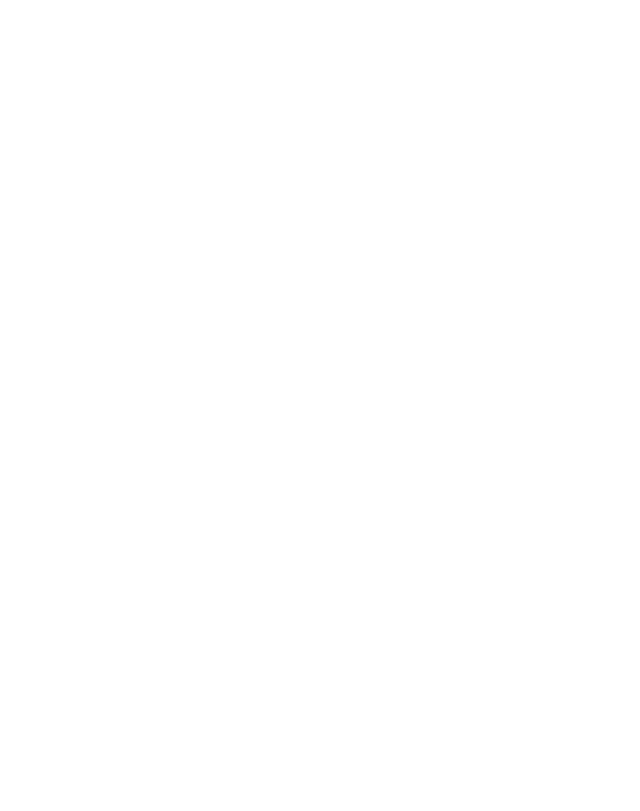
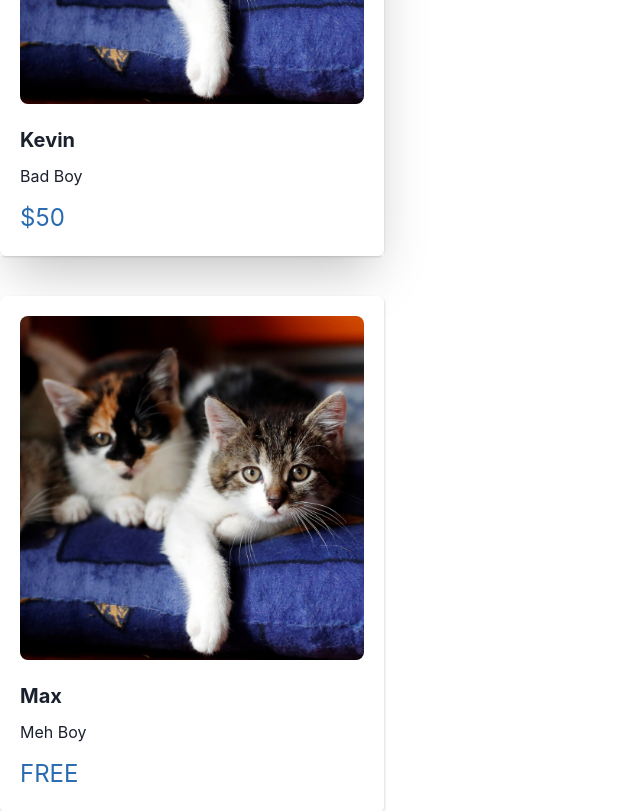
Before and after one commit to BrodyMoorman/pets-by-daylight, a React (Vite) app in the folder client/: page /home in a window 1280 px wide. Before the commit this address had no page. Shown: the part 260-1071 px from the top of the page, without its empty margins (0-640 px from the left). Before the commit the page ends 800 px from the top, so only its background shows below. Built offline with nearby package versions, Linux system fonts and the light colour scheme.

Commit message:
Added Dashboard and PetCard
Added Dashboard and PetCard

```diff
--- a/client/src/App.jsx
+++ b/client/src/App.jsx
@@ -6,6 +6,7 @@ import { Route, Routes } from 'react-router-dom'
 import Home from './pages/Home'
 import Register from './pages/Register'
 import Login from './pages/Login'
+import Dashboard from './pages/Dashboard'
 
 
 function App() {
@@ -16,6 +17,7 @@ function App() {
       <Route path="/" element={<Home/>} />
       <Route path="/login" element={<Login/>} />
       <Route path="/register" element={<Register/>} />
+      <Route path="/home" element={<Dashboard/>} />
     </Routes>
   )
 }
--- /dev/null
+++ b/client/src/components/PetCards.jsx
@@ -0,0 +1,37 @@
+import React from 'react'
+import { Heading, Card, CardBody, Image, Stack, Text, Divider, CardFooter, Button, ButtonGroup } from '@chakra-ui/react'
+import { useState } from 'react'
+
+export default function PetCard(props) {
+
+    const handleClick = () => {
+        window.location.href= `/pets/${props.id}`
+    }
+
+    return (
+    // props.petImage, props.desc, props.species, props.cost, props.name, props.id id =
+        <Card maxW='sm' onClick={handleClick} cursor= "pointer">
+    <CardBody shadow= "md" _hover={{shadow:"2xl"}}>
+        <Image
+        src={props.image}
+        alt={props.desc}
+        borderRadius='lg'
+        />
+        <Stack mt='6' spacing='3'>
+        <Heading size='md'>{props.name}</Heading>
+        <Text>
+            {props.desc}
+        </Text>
+        <Text color='blue.600' fontSize='2xl'>
+            {
+            (props.cost > 0 ) ?
+            <Text color='blue.600' fontSize='2xl'> ${props.cost} </Text>
+            : <Text color='blue.600' fontSize='2xl'> FREE </Text>
+            }
+        </Text>
+        </Stack>
+    </CardBody>
+    </Card>
+
+  )
+}
--- /dev/null
+++ b/client/src/pages/Dashboard.jsx
@@ -0,0 +1,42 @@
+import React from 'react'
+import PetCard from '../components/PetCards'
+import Image from '../assets/signUpImage.jpg'
+import {Box, SimpleGrid} from '@chakra-ui/react'
+import { useState } from 'react'
+
+export default function Dashboard() {
+
+  const [pets, setPets] = useState([{
+    "id" : "2",
+    "cost" : "50",
+    "name" : "Kevin",
+    "desc" : "Bad Boy"
+  },
+  {
+    "id" : "3",
+    "cost" : "0",
+    "name" : "Max",
+    "desc" : "Meh Boy"
+  },
+  {
+    "id" : "4",
+    "cost" : "100",
+    "name" : "Dummy",
+    "desc" : "Boy"
+  }
+
+])
+
+  return (
+    <Box w= "100vw" h= "100vh">
+      <SimpleGrid spacing='40px'>
+        {
+          pets.map((pet, index) => {
+            return (
+            <PetCard key = {index} cost = {pet.cost} name = {pet.name} desc = {pet.desc} image = {Image} id = {pet.id} />
+          )})
+        }
+      </SimpleGrid>
+      </Box>
+  )
+}
```
